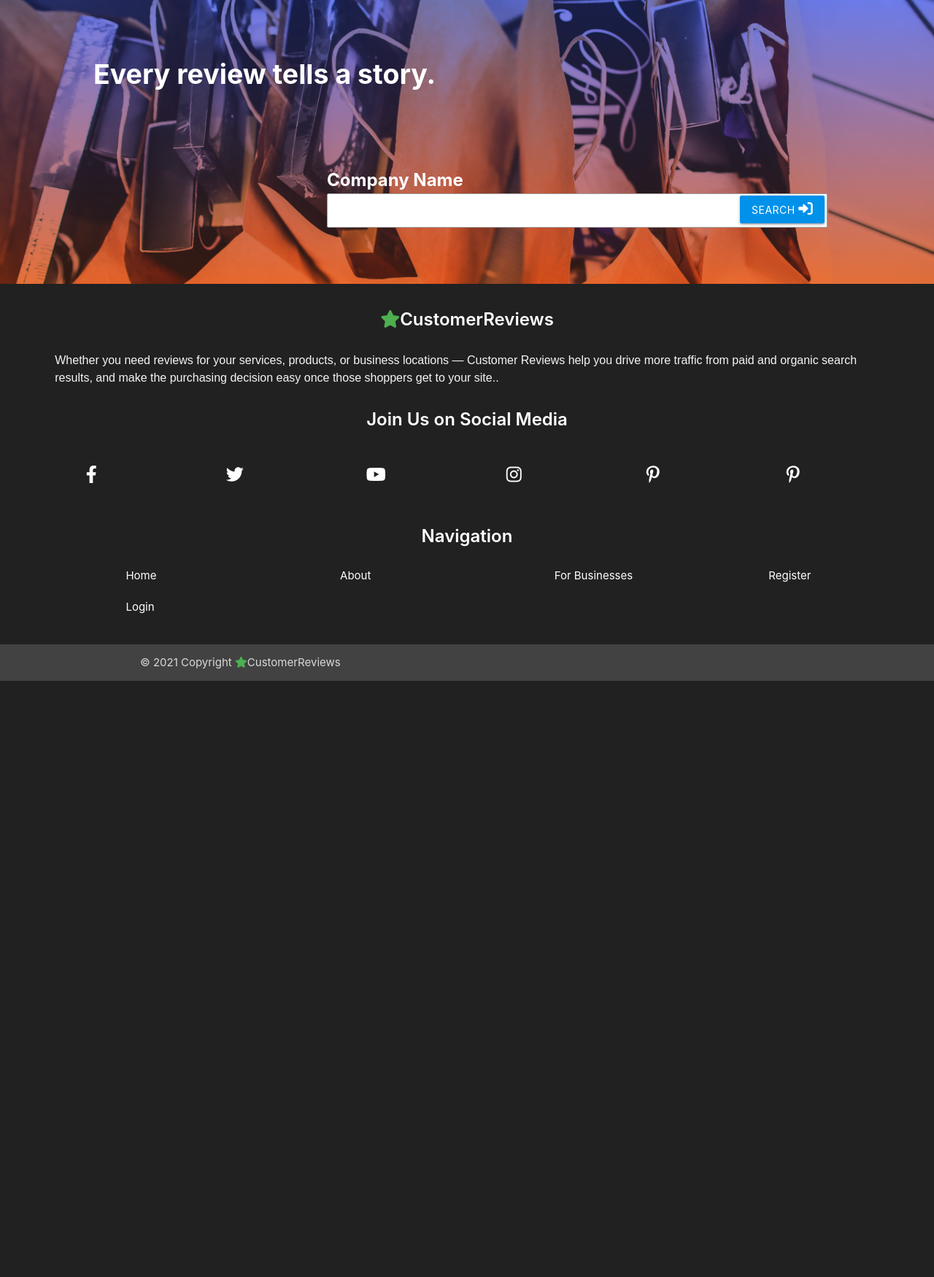
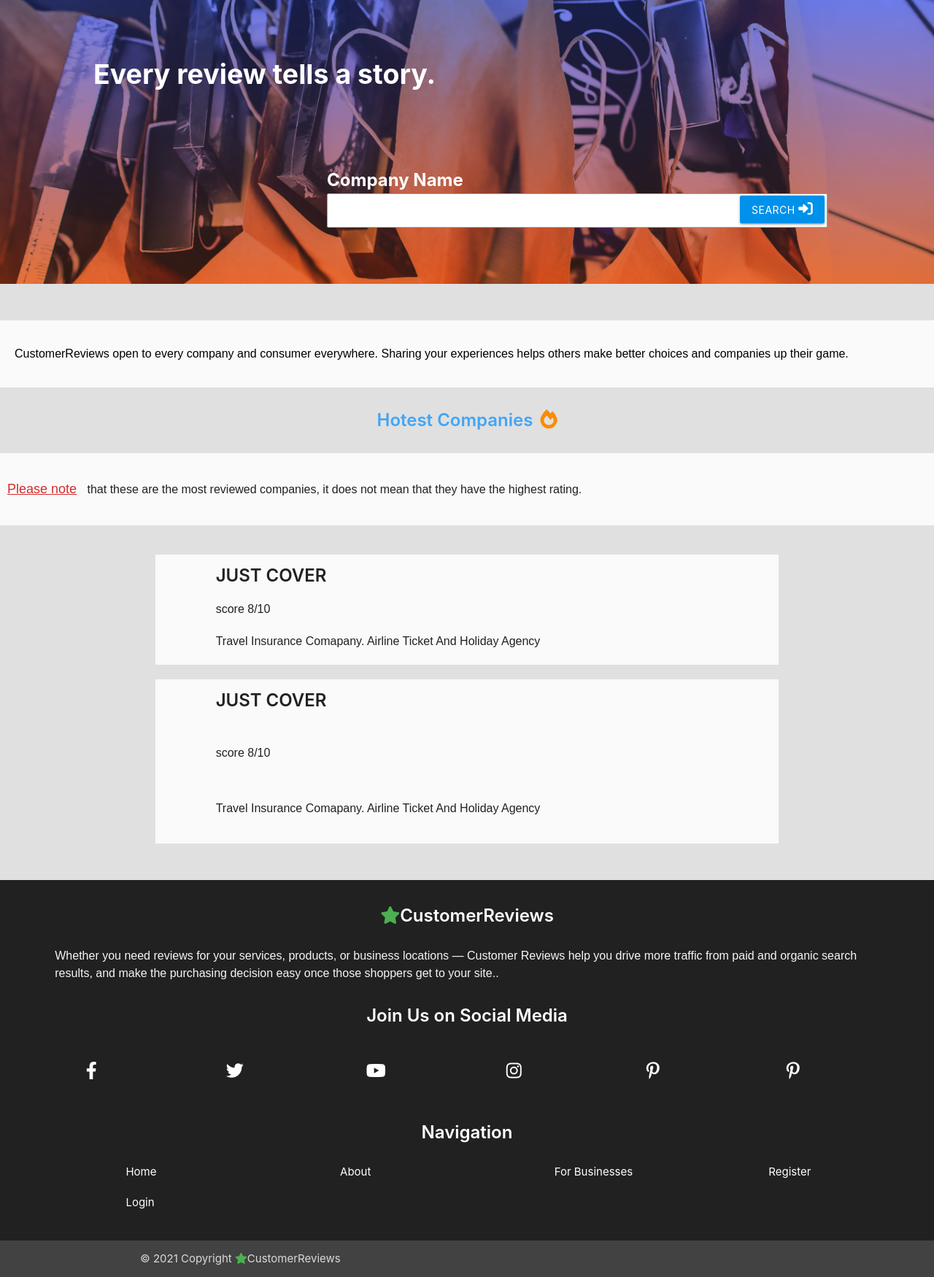
Before and after one commit to uskawi/Customer_Reviews, a Flask app: page / in a window 1280 px wide. Shown: the part 81-1831 px from the top of the page at 73% size. Before the commit the page ends 1014 px from the top, so only its background shows below. Run offline with Flask 2, Linux system fonts and the light colour scheme; data that the repository does not hold is empty; some libraries are stand-ins or nearby versions.

Commit message:
Add Hottest companies section to home page

```diff
--- a/static/css/style.css
+++ b/static/css/style.css
@@ -284,6 +284,62 @@ nav ul li:hover {
     border: 1px solid #7c7b7bde;
 }
 
+/* few words */
+
+.few-words  {
+    padding: 20px;
+    line-height: 20px;
+    font-weight: 400;
+    font-size: 20px;
+    margin-bottom: 30px;
+    margin-top: 50px;
+}
+
+/* hottest-companies */
+
+.hotest-section-heding i{
+ margin-left: 10px;
+ font-size: 110%;
+ margin-bottom: 20px;
+}
+
+.hottest-companies {
+    width: 100%;
+    margin-bottom: 50px;
+}
+
+.hottest-companies-heading {
+    width: 100%;
+    padding: 20px 0;
+}
+
+.hottest-companies-heading h2 {
+    font-size: 20px;
+    font-weight: 600;
+    margin: 0;
+    padding-left: 20px;
+}
+
+.hottest-companies-heading p {
+    padding: 0 10px;
+}
+
+.hottest-companies-heading p span {
+    color: rgb(211, 44, 44);
+    text-decoration: underline;
+    font-weight: 500;
+    font-size: 18px;
+    margin-right: 10px;
+}
+
+.hot-company h5 {
+    margin-bottom: 0;
+}
+
+.hot-company p{
+   margin: 0;
+}
+
 /* error page */
 
 .error-message {
--- a/templates/home.html
+++ b/templates/home.html
@@ -136,6 +136,59 @@
     {% endif %}
     {% endif %}
 </div>
+<div class="few-words black-text grey lighten-5">
+    <p><span class="balck-text">CustomerReviews</span> open to every company and consumer everywhere. Sharing your
+        experiences helps others make better choices and companies up their game.</p>
+</div>
+<div class="hotest-section-heding center-align">
+    <h4 class="blue-text text-lighten-1">Hotest Companies<i class="fas fa-fire orange-text text-darken-1"></i></h4>
+</div>
+
+<div class="hottest-companies">
+    <div class="hottest-companies-heading  grey lighten-5">
+        <p><span>Please note</span> that these are the most reviewed companies, it does not mean that they have the
+            highest rating.</p>
+    </div>
+    <div class="row big-top-margin hot-company">
+        <div class="col m8 s10 offset-m2 offset-s1 grey lighten-5">
+            <div class="row">
+                <div class="col s10 offset-s1">
+                    <h5>JUST COVER</h5>
+                </div>
+            </div>
+            <div class="row">
+                <div class="col s10 offset-s1">
+                    <p>score 8/10</p>
+                </div>
+            </div>
+            <div class="row">
+                <div class="col s10 offset-s1">
+                    <p>Travel Insurance Comapany. Airline Ticket And Holiday Agency</p>
+                </div>
+            </div>
+        </div>
+    </div>
+    <div class="row big-hot-company">
+        <div class="col m8 s10 offset-m2 offset-s1 grey lighten-5 cc">
+            <div class="row">
+                <div class="col s10 offset-s1">
+                    <h5>JUST COVER</h5>
+                </div>
+            </div>
+            <div class="row">
+                <div class="col s10 offset-s1 description-hot">
+                    <p>score 8/10</p>
+                </div>
+            </div>
+            <div class="row">
+                <div class="col s10 offset-s1 description-hot">
+                    <p>Travel Insurance Comapany. Airline Ticket And Holiday Agency</p>
+                </div>
+            </div>
+        </div>
+    </div>
+
+</div>
 
 
 {% endblock %}
```
Also changed, not shown: app.py (+0 -26 lines).
